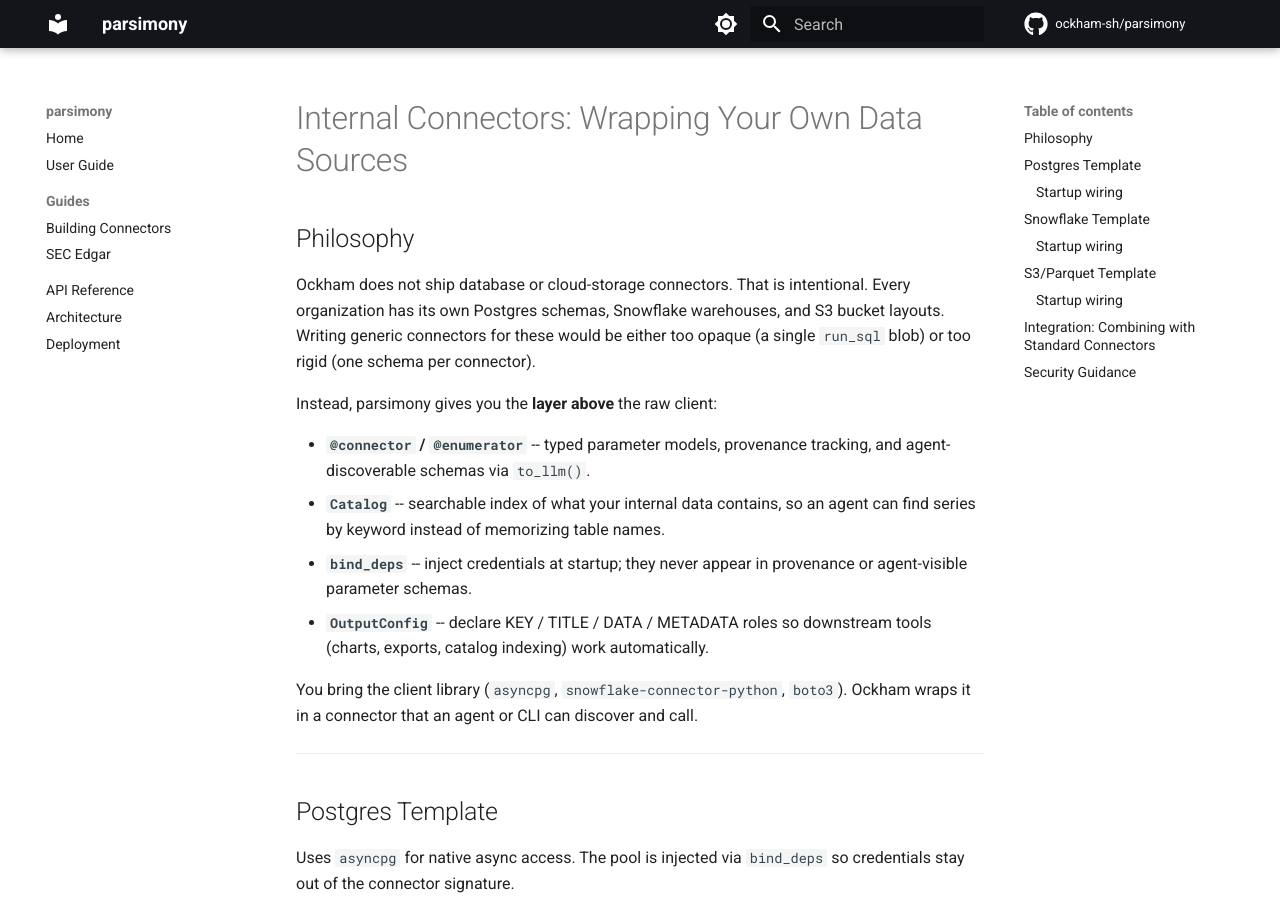
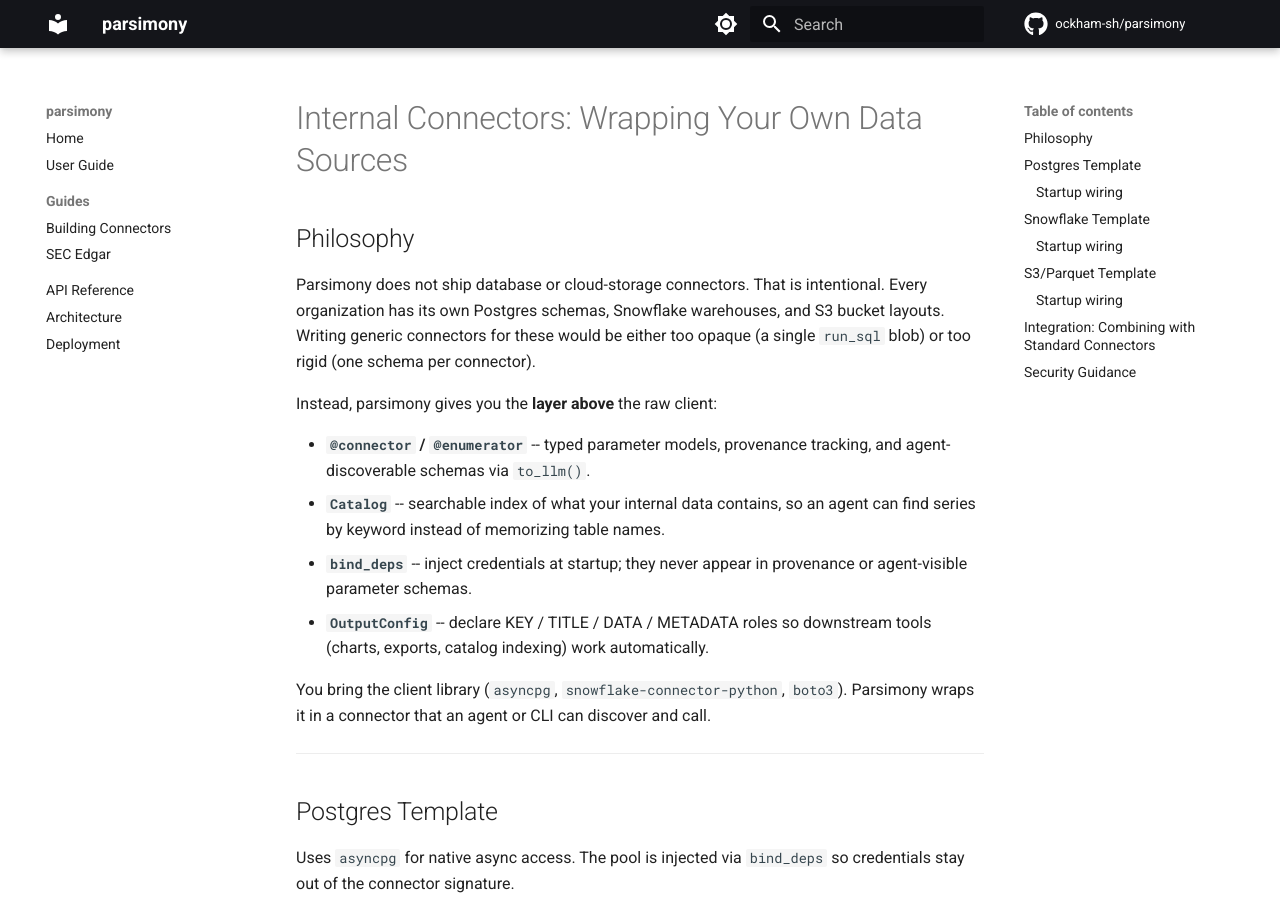
Before and after one commit to ockham-sh/parsimony, an MkDocs documentation site: the page built from docs/internal-connectors.md, in a window 1280 px wide and 900 px high. Built offline with MkDocs 1.6.1 and Material for MkDocs 9.7.7, drawn with Linux system fonts in a browser that asks for light colours; comment, search, counter and statistics services are not loaded.

Commit message:
docs: rename Ockham references to Parsimony in documentation

```diff
--- a/docs/internal-connectors.md
+++ b/docs/internal-connectors.md
@@ -2,7 +2,7 @@
 
 ## Philosophy
 
-Ockham does not ship database or cloud-storage connectors. That is intentional.
+Parsimony does not ship database or cloud-storage connectors. That is intentional.
 Every organization has its own Postgres schemas, Snowflake warehouses, and S3 bucket
 layouts. Writing generic connectors for these would be either too opaque (a single
 `run_sql` blob) or too rigid (one schema per connector).
@@ -19,7 +19,7 @@
   tools (charts, exports, catalog indexing) work automatically.
 
 You bring the client library (`asyncpg`, `snowflake-connector-python`, `boto3`).
-Ockham wraps it in a connector that an agent or CLI can discover and call.
+Parsimony wraps it in a connector that an agent or CLI can discover and call.
 
 ---
 
```
Also changed, not shown: docs/cookbook.md (+1 -1 lines).
